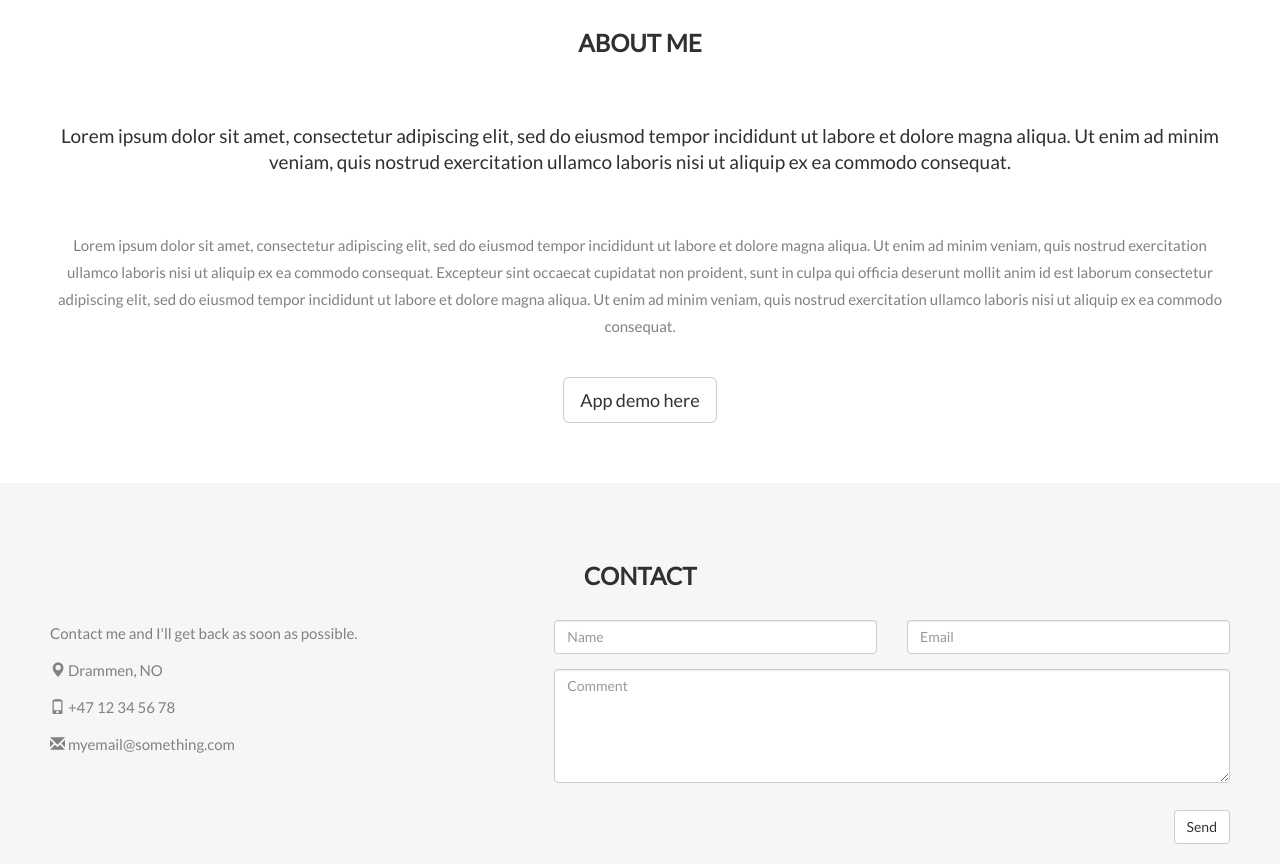
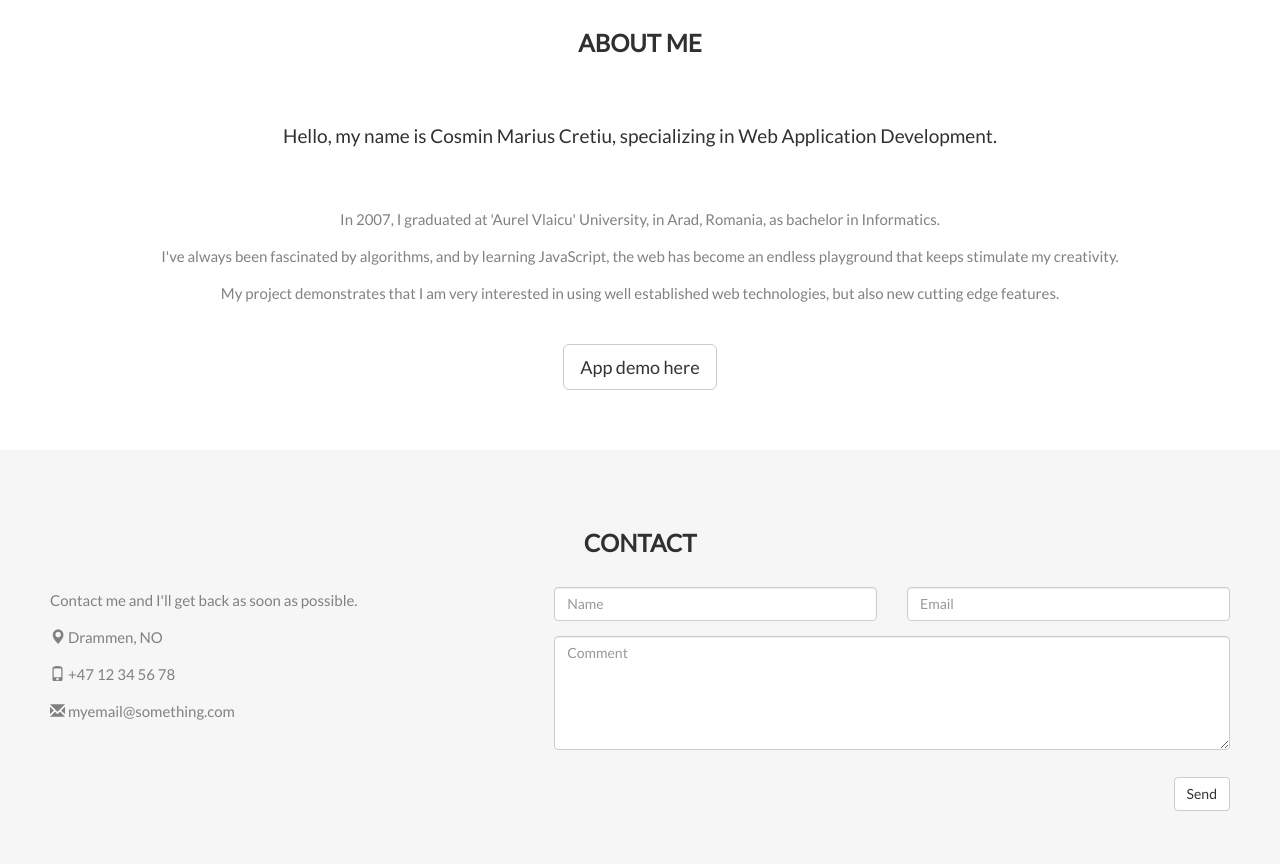
Before and after one commit to cosmin-marius/appDemos, a plain HTML site: page index.html in a window 1280 px wide. Shown: the part 1140-2004 px from the top of the page. Drawn offline with nearby package versions, Linux system fonts and the light colour scheme; some packages are replaced by stand-ins of ours.

Commit message:
Update index.html

```diff
--- a/index.html
+++ b/index.html
@@ -81,8 +81,10 @@
 <!-- Container (About Section) -->
 <div id="about" class="container-fluid text-center">
       <h2>About me</h2><br>
-      <h4>Lorem ipsum dolor sit amet, consectetur adipiscing elit, sed do eiusmod tempor incididunt ut labore et dolore magna aliqua. Ut enim ad minim veniam, quis nostrud exercitation ullamco laboris nisi ut aliquip ex ea commodo consequat.</h4><br>
-      <p>Lorem ipsum dolor sit amet, consectetur adipiscing elit, sed do eiusmod tempor incididunt ut labore et dolore magna aliqua. Ut enim ad minim veniam, quis nostrud exercitation ullamco laboris nisi ut aliquip ex ea commodo consequat. Excepteur sint occaecat cupidatat non proident, sunt in culpa qui officia deserunt mollit anim id est laborum consectetur adipiscing elit, sed do eiusmod tempor incididunt ut labore et dolore magna aliqua. Ut enim ad minim veniam, quis nostrud exercitation ullamco laboris nisi ut aliquip ex ea commodo consequat.</p>
+      <h4>Hello, my name is Cosmin Marius Cretiu, specializing in Web Application Development.</h4><br>
+      <p>In 2007, I graduated at 'Aurel Vlaicu' University, in Arad, Romania, as bachelor in Informatics.</p>
+      <p>I've always been fascinated by algorithms, and by learning JavaScript, the web has become an endless playground that keeps stimulate my creativity.</p>
+      <p>My project demonstrates that I am very interested in using well established web technologies, but also new cutting edge features.</p>
       <br><a href="buttons1.html"  class="btn btn-default btn-lg">App demo here</a>
 </div>
 
```
